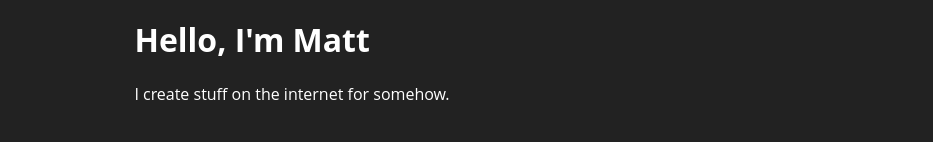
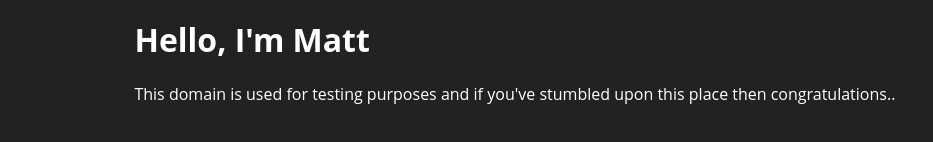
Before and after one commit to MattTheliew2554/matttheliew2554.github.io, a plain HTML site: page index.html in a window 1280 px wide. Shown: the part 74-216 px from the top of the page, without its empty margins (0-933 px from the left). Drawn offline with Linux system fonts and the light colour scheme.

Commit message:
Update index.html

```diff
--- a/index.html
+++ b/index.html
@@ -13,7 +13,7 @@
   <li><a id="logo"><img src="images/HorizontalLogo-GradientBlue.png" style="width:310px;height:30px"></li>
 </ul>
 <p><h1 id="Header">Hello, I'm Matt</h1></p>
-<p>I create stuff on the internet for somehow.</p>
+<p>This domain is used for testing purposes and if you've stumbled upon this place then congratulations..</p>
 </body>
 
 </html>
```
